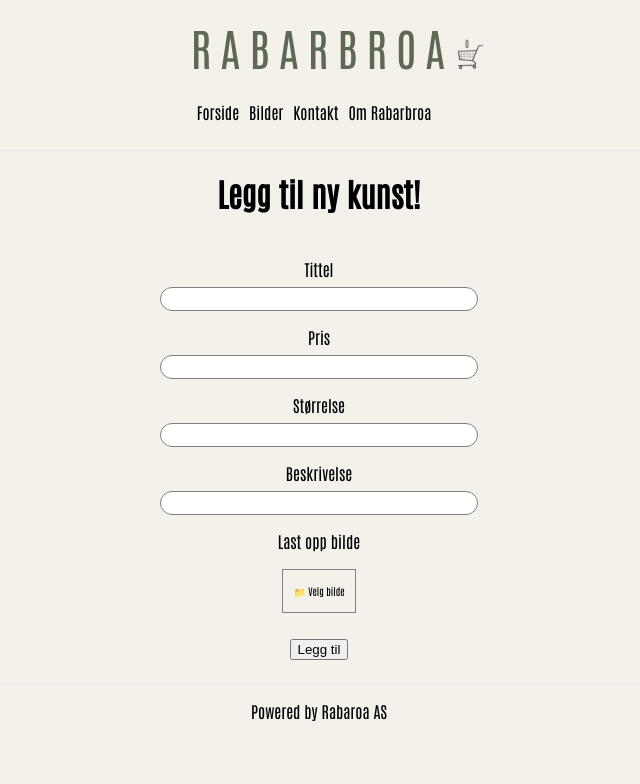
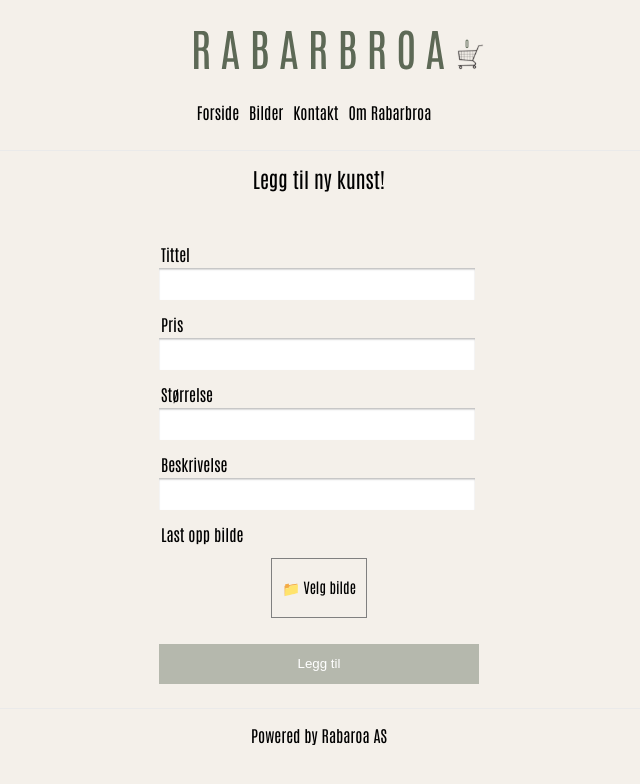
Before and after one commit to ssandoy/rabarbroa, a Next.js app: page /admin/ImageUploadPage in a window 1280 px wide. Shown: the top 784 px of the page, without its empty margins (321-961 px from the left). Built offline with nearby package versions, Linux system fonts and the light colour scheme; no server answers.

Commit message:
Minor design fixes for adminpage

```diff
--- a/components/image-uploader/CroppedImageUploader.tsx
+++ b/components/image-uploader/CroppedImageUploader.tsx
@@ -4,6 +4,7 @@ import ReactCrop, { Crop } from "react-image-crop";
 import firebase from "../../firebase/init";
 import { getCroppedImage } from "./utils/img";
 import styled from "@emotion/styled";
+import { Label } from "../../styles/global";
 
 type Props = {
   firebaseStorageRef: string;
@@ -14,6 +15,7 @@ type Props = {
 };
 
 const FileInputContainer = styled.div`
+  width: 100%;
   display: flex;
   flex-direction: column;
   justify-content: space-around;
@@ -80,21 +82,20 @@ export const CroppedImageUploader: React.FC<Props> = ({
 
   return (
     <FileInputContainer>
-      <label htmlFor="file-upload">
+      <Label style={{ fontSize: "0.9em" }} htmlFor="file-upload">
         <p>
           <span role="img" aria-label="folder-icon">
             📁{" "}
           </span>
           Velg bilde
         </p>
-      </label>
+      </Label>
       {fileLocation && (
-        <div className="image-uploader__image-preview-container">
+        <div style={{ width: "inherit" }}>
           <ReactCrop
             onImageLoaded={(image) => {
               setImageElement(image);
             }}
-            className="image-uploader__image-preview"
             src={fileLocation}
             crop={crop}
             onChange={(newCrop) => {
--- a/pages/admin/ImageUploadPage.tsx
+++ b/pages/admin/ImageUploadPage.tsx
@@ -5,29 +5,15 @@ import { Image, INDICES } from "../../firebase/types";
 import styled from "@emotion/styled";
 import firebase from "../../firebase/init";
 import { nanoid } from "nanoid";
+import {
+  Form,
+  Heading1,
+  Input,
+  Label,
+  SubmitButton,
+} from "../../styles/global";
 
 type FormData = Image;
-
-const Form = styled.form`
-  display: flex;
-  flex-direction: column;
-  align-items: center;
-  justify-content: center;
-  margin: 24px 0;
-`;
-
-const Input = styled.input`
-  width: 300px;
-  height: 20px;
-  border-radius: 24px;
-  padding-left: 14px;
-  border: 1px solid grey;
-  margin-bottom: 16px;
-`;
-
-const Label = styled.label`
-  margin-bottom: 8px;
-`;
 
 const ErrorSpan = styled.span`
   color: #e63d3d;
@@ -50,6 +36,7 @@ const ImageUploadPage = () => {
 
   const [uploadedImageRef, setUploadedImageRef] = useState(null);
   const [imageUploadError, setImageUploadError] = useState(false);
+  const [successfullyUploaded, setSuccessfullyUploaded] = useState(false);
 
   const onSubmit = (formData: Image) => {
     if (uploadedImageRef === null) {
@@ -62,7 +49,7 @@ const ImageUploadPage = () => {
         .doc(nanoid())
         .set({ ...formData, href: uploadedImageRef, sold: false })
         .then(() => {
-          console.log("SUCCESS");
+          setSuccessfullyUploaded(true);
         });
     }
     // todo upload
@@ -70,8 +57,8 @@ const ImageUploadPage = () => {
   // todo page title
   return (
     <Container>
-      <h1>Legg til ny kunst!</h1>
-      <Form onSubmit={handleSubmit(onSubmit)}>
+      <Heading1>Legg til ny kunst!</Heading1>
+      <Form onSubmit={handleSubmit(onSubmit)} style={{ width: 320 }}>
         <Label>Tittel</Label>
         <Input {...register("title", { required: true })} />
         {errors.title && <ErrorSpan>Du må skrive inn tittel</ErrorSpan>}
@@ -94,7 +81,8 @@ const ImageUploadPage = () => {
         {imageUploadError && (
           <ErrorSpan>Du må laste opp bildet før du sender inn!</ErrorSpan>
         )}
-        <button type="submit">Legg til</button>
+        <SubmitButton type="submit">Legg til</SubmitButton>
+        {successfullyUploaded && <p>Flott! Bildet ble lagret.</p>}
       </Form>
     </Container>
   );
--- a/styles/global.tsx
+++ b/styles/global.tsx
@@ -53,7 +53,6 @@ export const Heading1 = styled.h1`
 export const Form = styled.form`
   display: flex;
   flex-direction: column;
-  align-items: center;
   justify-content: center;
   margin: 24px 0;
 `;
@@ -67,7 +66,9 @@ export const Input = styled.input`
 `;
 
 export const Label = styled.label`
-  margin-bottom: 8px;
+  padding-left: 2px;
+  margin-top: 14px;
+  margin-bottom: 4px;
 `;
 
 // todo buttons etc here
```
Also changed, not shown: pages/admin/LoginPage.tsx (+9 -6 lines).
